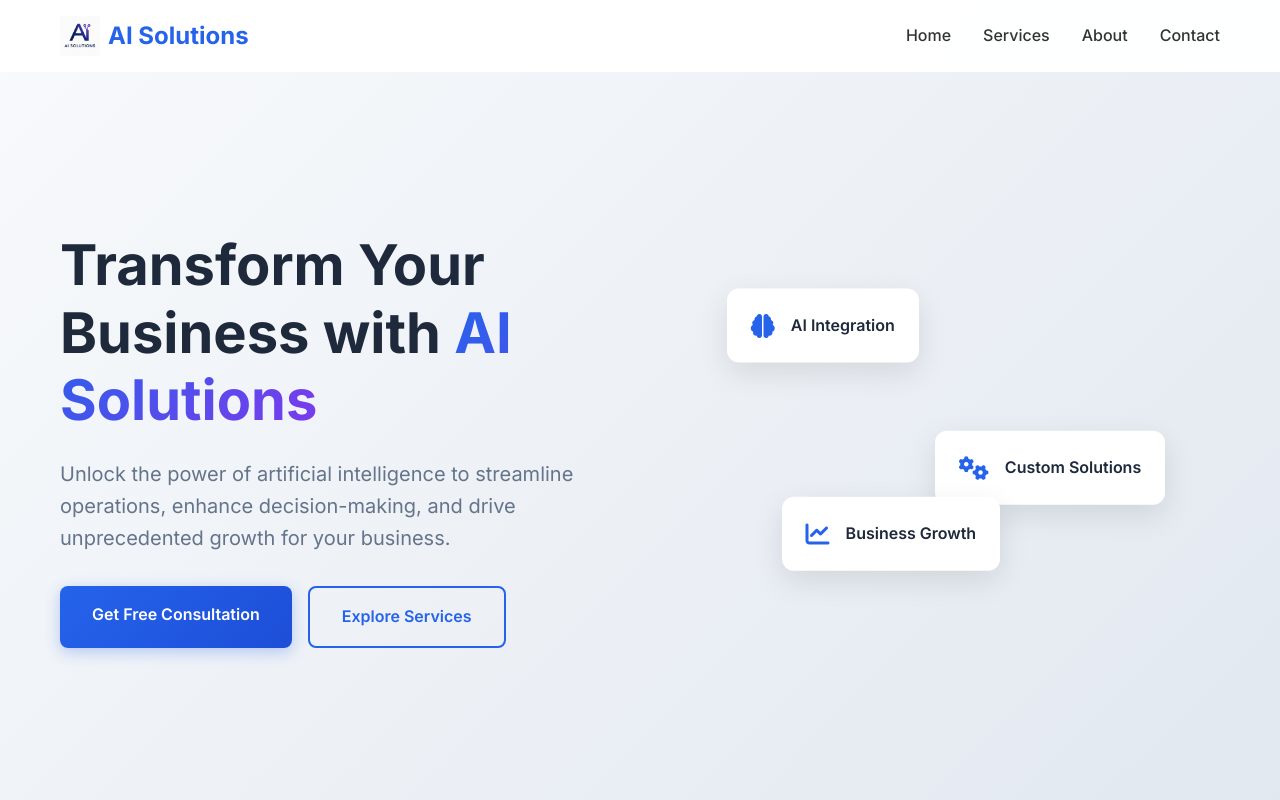
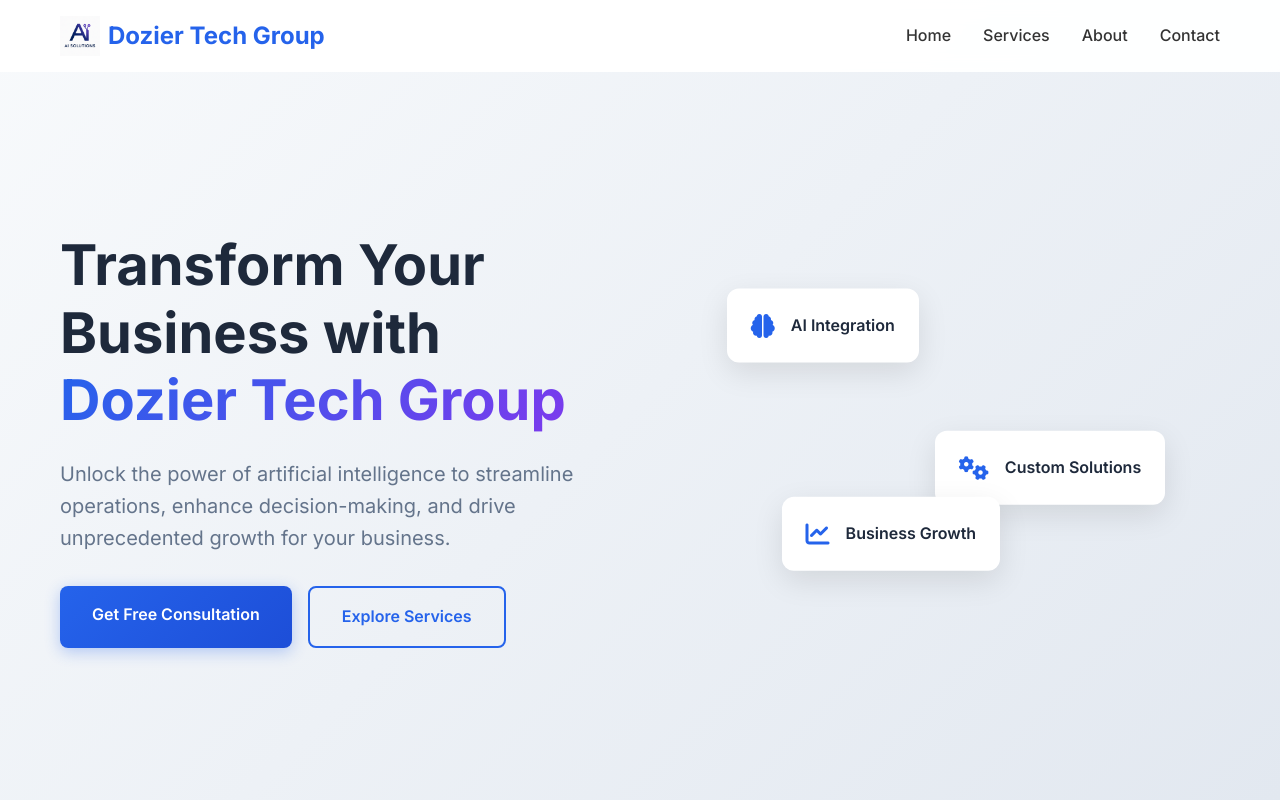
Before and after one commit to grantdozier/silicon_bayou, a plain HTML site: page index.html in a window 1280 px wide. Shown: the top 800 px of the page. Drawn offline with Linux system fonts and the light colour scheme.

Commit message:
updated company name

```diff
--- a/index.html
+++ b/index.html
@@ -3,7 +3,7 @@
 <head>
     <meta charset="UTF-8">
     <meta name="viewport" content="width=device-width, initial-scale=1.0">
-    <title>AI Solutions Consulting - Transform Your Business with AI</title>
+    <title>Dozier Tech Group - Transform Your Business with AI</title>
     <meta name="description" content="Professional AI consulting services including local AI integration, MCP setup, custom model training, and AI-enabled software development.">
     <link rel="icon" type="image/svg+xml" href="favicon.svg">
     <link rel="stylesheet" href="css/styles.css">
@@ -15,8 +15,8 @@
     <nav class="navbar">
         <div class="nav-container">
             <div class="nav-logo">
-                <img src="images/logo.png" alt="AI Solutions Logo" class="logo-img">
-                <h2>AI Solutions</h2>
+                <img src="images/logo.png" alt="Dozier Tech Group Logo" class="logo-img">
+                <h2>Dozier Tech Group</h2>
             </div>
             <ul class="nav-menu">
                 <li class="nav-item">
@@ -44,7 +44,7 @@
     <section id="home" class="hero">
         <div class="hero-container">
             <div class="hero-content">
-                <h1 class="hero-title">Transform Your Business with <span class="gradient-text">AI Solutions</span></h1>
+                <h1 class="hero-title">Transform Your Business with <span class="gradient-text">Dozier Tech Group</span></h1>
                 <p class="hero-subtitle">Unlock the power of artificial intelligence to streamline operations, enhance decision-making, and drive unprecedented growth for your business.</p>
                 <div class="hero-buttons">
                     <a href="#contact" class="btn btn-primary">Get Free Consultation</a>
@@ -134,7 +134,7 @@
     <section class="why-choose-us">
         <div class="container">
             <div class="section-header">
-                <h2>Why Choose AI Solutions</h2>
+                <h2>Why Choose Dozier Tech Group</h2>
                 <p>Your trusted partner in AI transformation</p>
             </div>
             <div class="features-grid">
@@ -175,7 +175,7 @@
         <div class="container">
             <div class="about-content">
                 <div class="about-text">
-                    <h2>About AI Solutions</h2>
+                    <h2>About Dozier Tech Group</h2>
                     <p>We are a forward-thinking AI consulting firm dedicated to helping businesses harness the transformative power of artificial intelligence. Our mission is to bridge the gap between cutting-edge AI technology and practical business applications.</p>
                     <p>With a team of experienced AI specialists, data scientists, and business consultants, we provide comprehensive solutions that drive innovation, efficiency, and growth. We believe that AI should be accessible, practical, and aligned with your business objectives.</p>
                     <div class="about-values">
@@ -232,7 +232,7 @@
                         </div>
                         <div class="contact-details">
                             <h4>Email</h4>
-                            <p>hello@aisolutions.com</p>
+                            <p>hello@doziertech.com</p>
                         </div>
                     </div>
                     <div class="contact-item">
@@ -282,7 +282,7 @@
         <div class="container">
             <div class="footer-content">
                 <div class="footer-section">
-                    <h3>AI Solutions</h3>
+                    <h3>Dozier Tech Group</h3>
                     <p>Transforming businesses through intelligent AI solutions.</p>
                 </div>
                 <div class="footer-section">
@@ -313,7 +313,7 @@
                 </div>
             </div>
             <div class="footer-bottom">
-                <p>&copy; 2025 AI Solutions. All rights reserved.</p>
+                <p>&copy; 2025 Dozier Tech Group. All rights reserved.</p>
             </div>
         </div>
     </footer>
```
Also changed, not shown: README.md.
